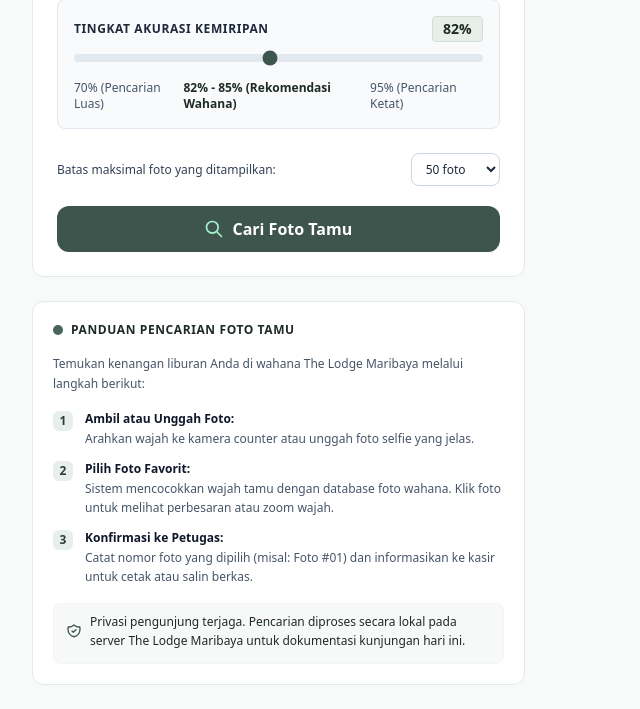
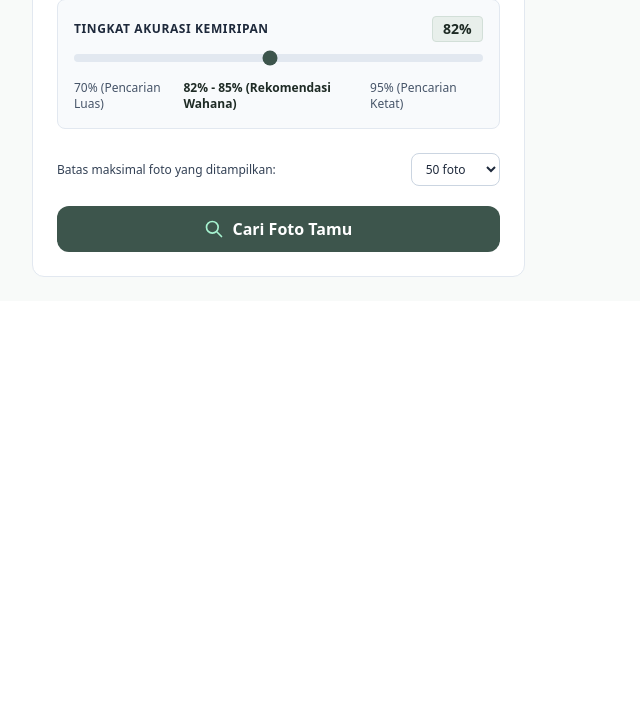
Before and after one commit to herdirudian/photo, a FastAPI app: template templates/index.html in a window 1280 px wide. Shown: the part 521-1230 px from the top of the page, without its empty margins (0-640 px from the left). After the commit the page ends 798 px from the top, so only its background shows below. Run offline with FastAPI, Linux system fonts and the light colour scheme; the template is opened without the code that fills it, so the values that code supplies are empty; some libraries are stand-ins or nearby versions.

Commit message:
refactor(ui): hide guest-welcome-card guide on guest search page

```diff
--- a/templates/index.html
+++ b/templates/index.html
@@ -595,8 +595,8 @@
           </form>
         </div>
 
-        <!-- Guest Welcome & Instructions Card (Default Kiosk Mode) -->
-        <div id="guest-welcome-card" class="bg-white rounded-xl border border-slate-200 shadow-xs p-5 space-y-4 text-xs text-slate-700">
+        <!-- Guest Welcome & Instructions Card (Default Kiosk Mode - Hidden per User Request) -->
+        <div id="guest-welcome-card" class="hidden bg-white rounded-xl border border-slate-200 shadow-xs p-5 space-y-4 text-xs text-slate-700">
           <div class="flex items-center space-x-2">
             <span class="w-2.5 h-2.5 rounded-full bg-lodge-600"></span>
             <h3 class="font-bold text-lodge-900 text-xs uppercase tracking-wider">Panduan Pencarian Foto Tamu</h3>
@@ -2147,7 +2147,7 @@
         if (banner) banner.classList.add('hidden');
         if (sambaBox) sambaBox.classList.add('hidden');
         if (archCard) archCard.classList.add('hidden');
-        if (guestCard) guestCard.classList.remove('hidden');
+        if (guestCard) guestCard.classList.add('hidden');
         if (headerControls) {
           headerControls.classList.remove('flex');
           headerControls.classList.add('hidden', 'lg:flex');
```
